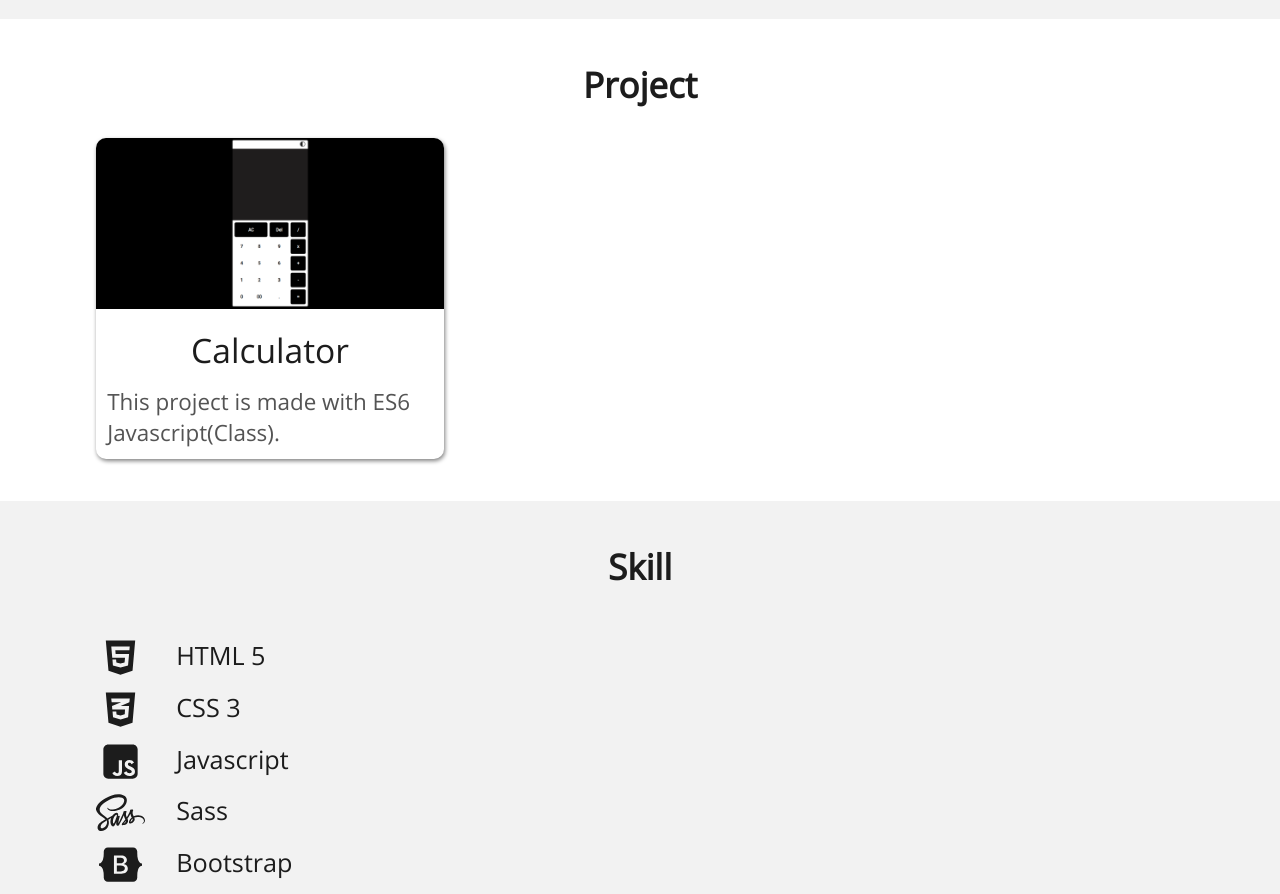
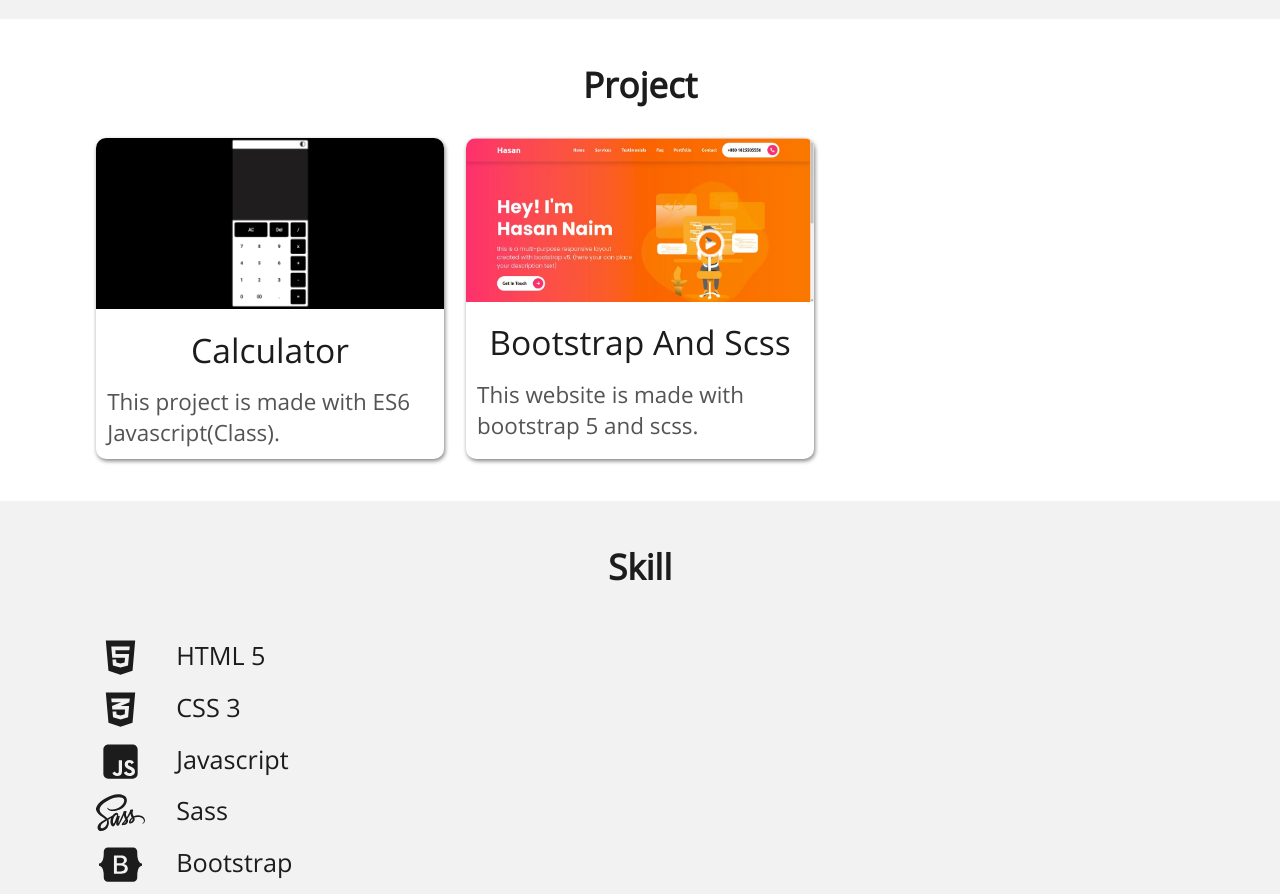
Before and after one commit to hasan-naim/hasan-naim.github.io, a plain HTML site: page index.html in a window 1280 px wide. Shown: the part 1420-2314 px from the top of the page. Drawn offline with Linux system fonts and the light colour scheme; a web font is replaced by a local one.

Commit message:
added a new project in project section

```diff
--- a/index.html
+++ b/index.html
@@ -151,7 +151,7 @@
                   <div class="project component_project">
                      <a href="/projects/Calculator/calculator.html" target="_blank" class="">
                         <div class="project_img">
-                           <img src="/img/calculator_project.png" alt="" srcset="">
+                           <img src="/img/calculator_project.png" alt="a calculator website" srcset="">
                         </div>
                         <div class="project_description">
                            <h2 class="title">Calculator</h2>
@@ -159,6 +159,19 @@
                         </div>
                      </a>
                   </div>
+                  <!--      learn bootstrap and sass by building a website       -->
+                  <div class="project component_project">
+                    <a href="https://hasan-naim.github.io/a-website-with-bootstrap-5-and-sass/" target="_blank" class="">
+                       <div class="project_img">
+                          <img src="/img/learn-bootstrap-and-sass.jpg" alt="a website with bootstrap and sass" srcset="">
+                       </div>
+                       <div class="project_description">
+                          <h2 class="title">Bootstrap And Scss
+                          </h2>
+                          <p class="desc">This website is made with bootstrap 5 and scss.</p>
+                       </div>
+                    </a>
+                 </div>
                </div>
             </div>
          </div>
```
Also changed, not shown: img/learn-bootstrap-and-sass.jpg (added).
